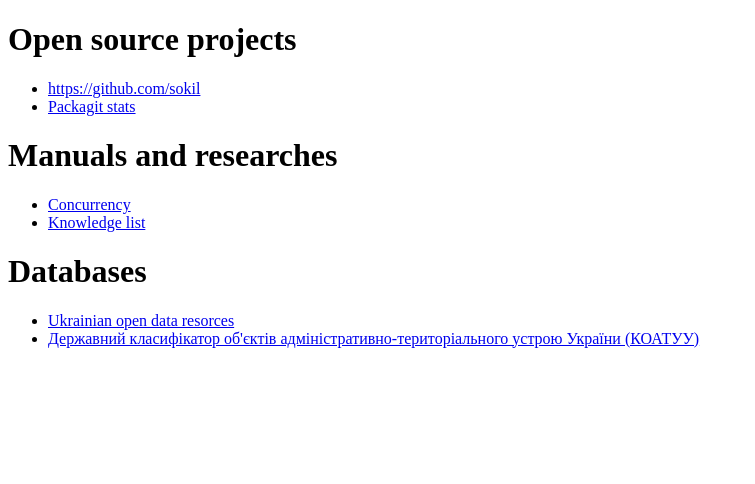
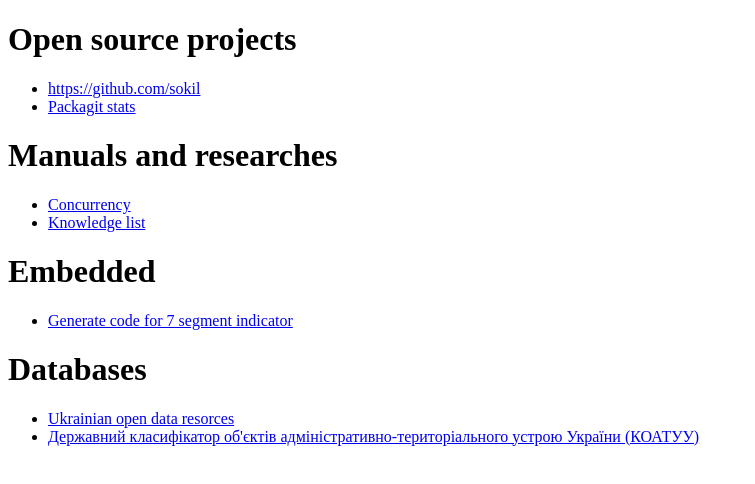
Before and after one commit to sokil/sokil.github.io, a plain HTML site: page index.html in a window 1280 px wide. Shown: the whole page, without its empty margins (0-755 px from the left). Drawn offline with Linux system fonts and the light colour scheme.

Commit message:
Update index.html

```diff
--- a/index.html
+++ b/index.html
@@ -24,6 +24,11 @@
       <li><a href="https://sokil.github.com/knowledge-list">Knowledge list</a>
     </ul>
 
+    <h1>Embedded</h1>
+    <ul>
+      <li><a href="https://sokil.github.io/7-segments-indicator/">Generate code for 7 segment indicator</a>
+    </ul>
+
     <h1>Databases</h1>
     <ul>
       <li><a href="https://sokil.github.io/opendata.ua/">Ukrainian open data resorces</a></li>
```
